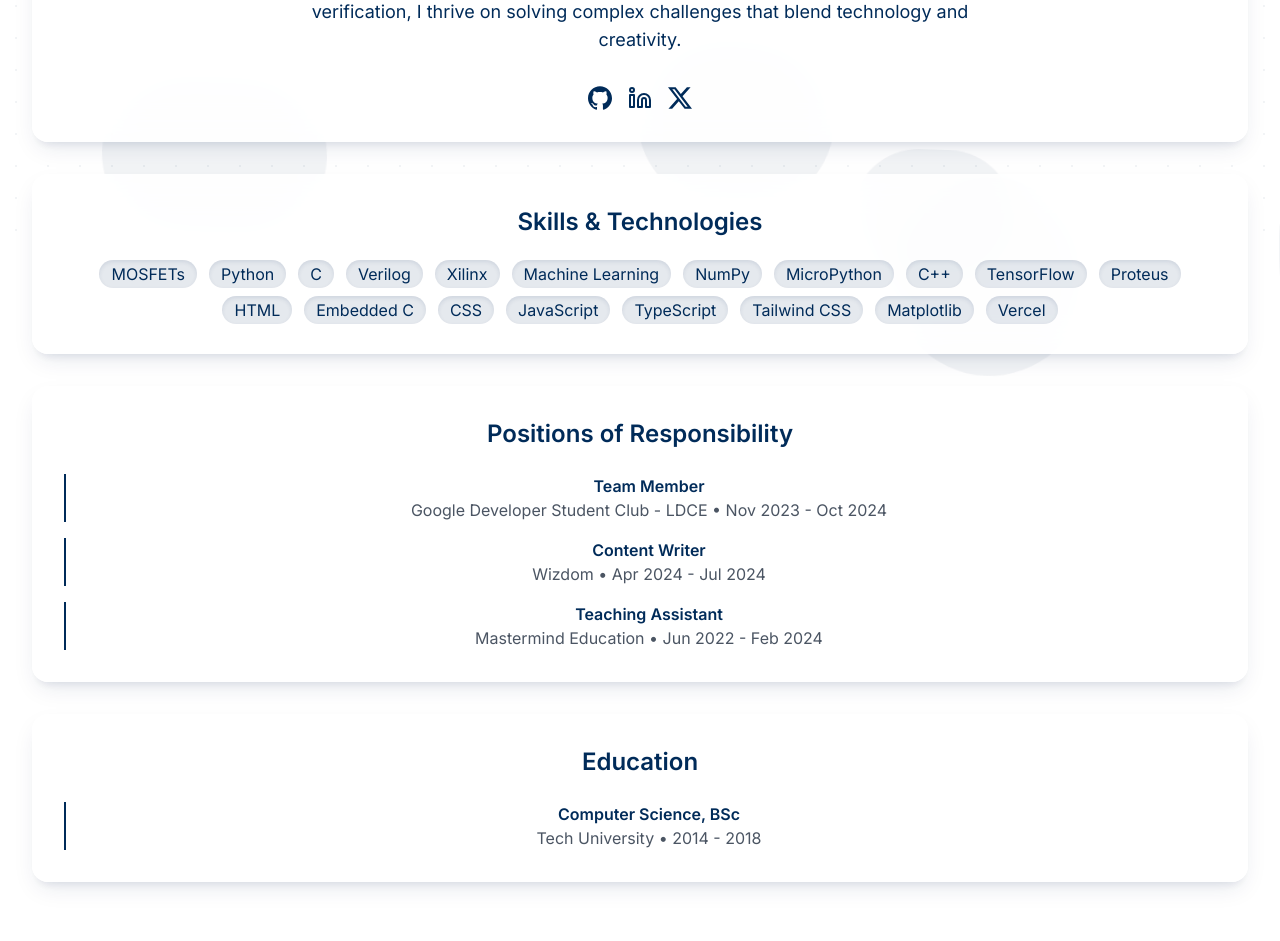
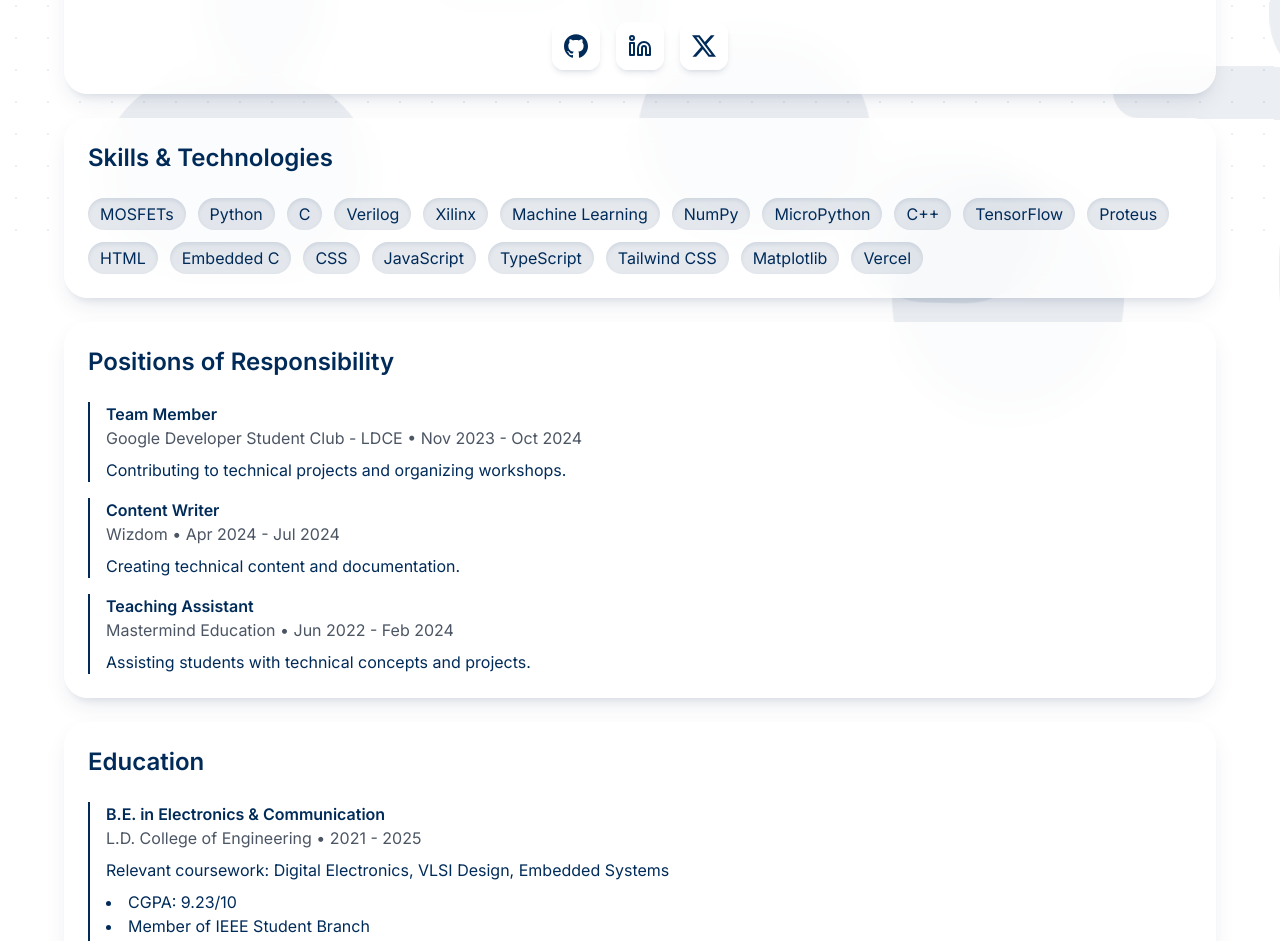
Before and after one commit to ayushilathiya/Portfolio, a Next.js app: page / in a window 1280 px wide. Shown: the part 554-1495 px from the top of the page. Built offline with nearby package versions, Linux system fonts and the light colour scheme.

Commit message:
about me section revamped

```diff
--- a/app/globals.css
+++ b/app/globals.css
@@ -3,31 +3,40 @@
 @tailwind utilities;
 
 :root {
-  --navy: #002b59;  /* Made less dark */
+  --navy: #002b59;
   --navy-light: #003d80;
 }
 
+/* Loading Animation */
+@keyframes navyPulse {
+  0% { opacity: 0; transform: scale(0.95); }
+  50% { opacity: 0.3; transform: scale(1); }
+  100% { opacity: 0; transform: scale(0.95); }
+}
+
+/* Enhanced Float Animation */
 @keyframes float {
   0%, 100% {
     transform: translateY(0) rotate(0);
   }
   50% {
-    transform: translateY(-20px) rotate(5deg);
+    transform: translateY(-30px) rotate(8deg);
   }
 }
 
+/* Enhanced Wave Animation */
 @keyframes wave {
   0%, 100% {
     transform: translateX(0) scaleY(1);
   }
   50% {
-    transform: translateX(-25%) scaleY(0.8);
+    transform: translateX(-35%) scaleY(0.85);
   }
 }
 
 @keyframes pulse {
   0%, 100% {
-    opacity: 0.4;
+    opacity: 0.25;
   }
   50% {
     opacity: 0.1;
@@ -44,15 +53,23 @@
 }
 
 .animate-float {
-  animation: float 10s ease-in-out infinite;
+  animation: float 12s ease-in-out infinite;
 }
 
 .animate-wave {
-  animation: wave 15s ease-in-out infinite;
+  animation: wave 18s ease-in-out infinite;
 }
 
 .animate-pulse-slow {
-  animation: pulse 8s ease-in-out infinite;
+  animation: pulse 10s ease-in-out infinite;
+}
+
+.loading-screen {
+  animation: navyPulse 2s ease-in-out infinite;
+  background-color: var(--navy);
+  position: fixed;
+  inset: 0;
+  z-index: 100;
 }
 
 .text-navy {
@@ -72,8 +89,9 @@
   white-space: nowrap;
   border-right: 3px solid var(--navy);
   width: 0;
-  animation: typing 3.5s steps(40, end) forwards,
-             blink .75s step-end infinite;
+  animation:
+    typing 3.5s steps(40, end) forwards,
+    blink .75s step-end 8;
 }
 
 .typewriter-container {
@@ -120,7 +138,7 @@ html {
 @layer components {
   .skill-box {
     @apply px-3 py-1 rounded-full shadow-inner-lg cursor-pointer
-           transition-all duration-300 hover:scale-110;
+           transition-all duration-300 hover:scale-110 hover:-translate-y-1;
     background-color: rgba(0, 43, 89, 0.1);
     color: var(--navy);
   }
@@ -130,7 +148,8 @@ html {
   }
 
   .section-box {
-    @apply bg-white/90 rounded-2xl shadow-xl p-8 backdrop-blur-lg mb-8;
+    @apply bg-white/80 rounded-3xl shadow-xl p-6 backdrop-blur-lg mb-6
+           transition-all duration-300 hover:-translate-y-1 hover:shadow-2xl;
   }
 
   .navy-graphics {
@@ -139,12 +158,21 @@ html {
 
   .navy-circle {
     @apply absolute rounded-full animate-float;
-    background-color: rgba(0, 43, 89, 0.05);
+    background-color: rgba(0, 43, 89, 0.08);
+  }
+
+  .nav-link {
+    @apply transition-all duration-300 hover:text-navy hover:scale-105 cursor-pointer;
+  }
+
+  .social-link {
+    @apply p-3 rounded-xl bg-white/80 backdrop-blur-sm shadow-lg
+           transition-all duration-300 hover:-translate-y-1 hover:shadow-xl;
   }
 }
 
 .bg-pattern {
   background-image: radial-gradient(var(--navy) 1px, transparent 1px);
   background-size: 32px 32px;
-  opacity: 0.05;
+  opacity: 0.08;
 }
--- a/app/page.tsx
+++ b/app/page.tsx
@@ -7,8 +7,10 @@ import Link from "next/link";
 import Image from "next/image";
 
 export default function Home() {
+  const [mounted, setMounted] = useState(false);
   const [activeSection, setActiveSection] = useState("about");
   const [scrollY, setScrollY] = useState(0);
+  const [loading, setLoading] = useState(true);
   const [floatingElements, setFloatingElements] = useState<Array<{
     width: number;
     height: number;
@@ -19,19 +21,25 @@ export default function Home() {
   }>>([]);
 
   useEffect(() => {
+    setMounted(true);
     setFloatingElements(
-      Array.from({ length: 15 }, () => ({
-        width: Math.random() * 200 + 50,
-        height: Math.random() * 200 + 50,
+      Array.from({ length: 20 }, () => ({
+        width: Math.random() * 250 + 50,
+        height: Math.random() * 250 + 50,
         left: Math.random() * 100,
         top: Math.random() * 100,
         delay: Math.random() * 5,
         duration: Math.random() * 10 + 10,
       }))
     );
+
+    const timer = setTimeout(() => setLoading(false), 2000);
+    return () => clearTimeout(timer);
   }, []);
 
   useEffect(() => {
+    if (!mounted) return;
+
     const handleScroll = () => {
       setScrollY(window.scrollY);
       const sections = ["about", "projects", "blog", "contact"];
@@ -49,15 +57,22 @@ export default function Home() {
 
     window.addEventListener("scroll", handleScroll);
     return () => window.removeEventListener("scroll", handleScroll);
-  }, []);
+  }, [mounted]);
 
   const scrollToSection = (sectionId: string) => {
     const element = document.getElementById(sectionId);
     element?.scrollIntoView({ behavior: "smooth" });
   };
 
+  // Don't render anything until client-side hydration is complete
+  if (!mounted) return null;
+
+  if (loading) {
+    return <div className="loading-screen" />;
+  }
+
   return (
-    <div className="min-h-screen bg-white text-navy relative overflow-hidden">
+    <div className="min-h-screen bg-white text-navy relative overflow-x-hidden">
       {/* Background Graphics */}
       <div className="fixed inset-0 z-0">
         <div className="absolute inset-0 bg-pattern"></div>
@@ -81,7 +96,7 @@ export default function Home() {
 
       {/* Navigation */}
       <nav className="fixed top-0 left-0 right-0 z-50 bg-white/80 backdrop-blur-md shadow-lg">
-        <div className="max-w-7xl mx-auto px-4 sm:px-6 lg:px-8">
+        <div className="max-w-6xl mx-auto px-4 sm:px-6 lg:px-8">
           <div className="flex justify-between h-16">
             <div className="flex items-center">
               <span className="text-2xl font-bold text-navy">Portfolio</span>
@@ -91,11 +106,11 @@ export default function Home() {
                 <button
                   key={section}
                   onClick={() => scrollToSection(section)}
-                  className={`inline-flex items-center px-1 pt-1 text-sm font-medium border-b-2 ${
+                  className={`nav-link inline-flex items-center px-1 pt-1 text-sm font-medium border-b-2 ${
                     activeSection === section
                       ? "border-navy text-navy"
-                      : "border-transparent text-gray-500 hover:text-navy hover:border-navy"
-                  } transition-colors duration-200`}
+                      : "border-transparent text-gray-500"
+                  }`}
                 >
                   {section.charAt(0).toUpperCase() + section.slice(1)}
                 </button>
@@ -109,13 +124,13 @@ export default function Home() {
       <main className="pt-16 relative z-10">
         {/* About Section */}
         <section id="about" className="min-h-screen py-20 px-4 sm:px-6 lg:px-8">
-          <div className="max-w-7xl mx-auto text-center">
+          <div className="max-w-6xl mx-auto">
             <div className="section-box">
               <div className="flex flex-col items-center gap-8">
                 {/* Profile Image */}
                 <div className="w-48 h-48 rounded-full overflow-hidden border-4 border-navy shadow-xl">
                   <Image
-                    src="/your-photo.jpg" // Replace with your photo path
+                    src="/your-photo.jpg"
                     alt="Ayushi Lathiya"
                     width={192}
                     height={192}
@@ -125,75 +140,71 @@ export default function Home() {
 
                 {/* Typewriter Effect */}
                 <div className="typewriter-container">
-                  <h1 className="typewriter text-3xl font-bold">
+                  <h1 className="typewriter text-3xl font-bold text-left">
                     Hi, I'm Ayushi Lathiya
                   </h1>
                 </div>
 
-                <p className="text-lg max-w-2xl mx-auto">
+                <p className="text-lg text-left">
                   I'm a passionate Embedded Systems Developer and VLSI Enthusiast dedicated to crafting innovative and efficient solutions. With expertise in embedded hardware-software integration and a keen interest in VLSI design and verification, I thrive on solving complex challenges that blend technology and creativity.
                 </p>
 
                 <div className="flex space-x-4">
-                  <Link
-                    href="https://github.com/ayushilathiya"
-                    className="text-navy hover:text-navy/80 transition-colors"
-                  >
-                    <SiGithub className="w-6 h-6" />
-                  </Link>
-                  <Link
-                    href="https://www.linkedin.com/in/ayushilathiya/"
-                    className="text-navy hover:text-navy/80 transition-colors"
-                  >
-                    <Linkedin className="w-6 h-6" />
-                  </Link>
-                  <Link
-                    href="https://twitter.com"
-                    className="text-navy hover:text-navy/80 transition-colors"
-                  >
-                    <SiX className="w-6 h-6" />
-                  </Link>
+                  {[
+                    { icon: SiGithub, href: "https://github.com/ayushilathiya", label: "GitHub" },
+                    { icon: Linkedin, href: "https://www.linkedin.com/in/ayushilathiya/", label: "LinkedIn" },
+                    { icon: SiX, href: "https://twitter.com", label: "Twitter" },
+                  ].map((social, index) => (
+                    <Link
+                      key={index}
+                      href={social.href}
+                      className="social-link"
+                      aria-label={social.label}
+                    >
+                      <social.icon className="w-6 h-6" />
+                    </Link>
+                  ))}
                 </div>
               </div>
             </div>
 
             {/* Skills & Technologies */}
             <div className="section-box">
-              <h2 className="text-2xl font-semibold text-navy mb-6">
+              <h2 className="text-2xl font-semibold text-navy mb-6 text-left">
                 Skills & Technologies
               </h2>
-              <div className="flex flex-wrap justify-center gap-3">
+              <div className="flex flex-wrap justify-start gap-3">
                 {[
-                  { name: "MOSFETs", link: "https://example.com/mosfets" },
-                  { name: "Python", link: "https://python.org" },
-                  { name: "C", link: "https://example.com/c" },
-                  { name: "Verilog", link: "https://example.com/verilog" },
-                  { name: "Xilinx", link: "https://www.xilinx.com" },
-                  { name: "Machine Learning", link: "https://example.com/ml" },
-                  { name: "NumPy", link: "https://numpy.org" },
-                  { name: "MicroPython", link: "https://micropython.org" },
-                  { name: "C++", link: "https://example.com/cpp" },
-                  { name: "TensorFlow", link: "https://tensorflow.org" },
-                  { name: "Proteus", link: "https://example.com/proteus" },
-                  { name: "HTML", link: "https://developer.mozilla.org/en-US/docs/Web/HTML" },
-                  { name: "Embedded C", link: "https://example.com/embedded-c" },
-                  { name: "CSS", link: "https://developer.mozilla.org/en-US/docs/Web/CSS" },
-                  { name: "JavaScript", link: "https://developer.mozilla.org/en-US/docs/Web/JavaScript" },
-                  { name: "TypeScript", link: "https://www.typescriptlang.org" },
-                  { name: "Tailwind CSS", link: "https://tailwindcss.com" },
-                  { name: "Matplotlib", link: "https://matplotlib.org" },
-                  { name: "Vercel", link: "https://vercel.com" },
+                  "MOSFETs",
+                  "Python",
+                  "C",
+                  "Verilog",
+                  "Xilinx",
+                  "Machine Learning",
+                  "NumPy",
+                  "MicroPython",
+                  "C++",
+                  "TensorFlow",
+                  "Proteus",
+                  "HTML",
+                  "Embedded C",
+                  "CSS",
+                  "JavaScript",
+                  "TypeScript",
+                  "Tailwind CSS",
+                  "Matplotlib",
+                  "Vercel",
                 ].map((skill) => (
-                  <Link key={skill.name} href={skill.link} target="_blank">
-                    <span className="skill-box">{skill.name}</span>
-                  </Link>
+                  <span key={skill} className="skill-box">
+                    {skill}
+                  </span>
                 ))}
               </div>
             </div>
 
             {/* Positions of Responsibility */}
             <div className="section-box">
-              <h2 className="text-2xl font-semibold text-navy mb-6">
+              <h2 className="text-2xl font-semibold text-navy mb-6 text-left">
                 Positions of Responsibility
               </h2>
               <div className="space-y-4">
@@ -202,11 +213,17 @@ export default function Home() {
                   <p className="text-gray-600">
                     Google Developer Student Club - LDCE • Nov 2023 - Oct 2024
                   </p>
+                  <p className="mt-2">
+                    Contributing to technical projects and organizing workshops.
+                  </p>
                 </div>
                 <div className="border-l-2 border-navy pl-4">
                   <h3 className="font-semibold">Content Writer</h3>
                   <p className="text-gray-600">
                     Wizdom • Apr 2024 - Jul 2024
+                  </p>
+                  <p className="mt-2">
+                    Creating technical content and documentation.
                   </p>
                 </div>
                 <div className="border-l-2 border-navy pl-4">
@@ -214,27 +231,59 @@ export default function Home() {
                   <p className="text-gray-600">
                     Mastermind Education • Jun 2022 - Feb 2024
                   </p>
+                  <p className="mt-2">
+                    Assisting students with technical concepts and projects.
+                  </p>
                 </div>
               </div>
             </div>
 
             {/* Education */}
             <div className="section-box">
-              <h2 className="text-2xl font-semibold text-navy mb-6">
+              <h2 className="text-2xl font-semibold text-navy mb-6 text-left">
                 Education
               </h2>
               <div className="border-l-2 border-navy pl-4">
-                <h3 className="font-semibold">Computer Science, BSc</h3>
+                <h3 className="font-semibold">B.E. in Electronics & Communication</h3>
                 <p className="text-gray-600">
-                  Tech University • 2014 - 2018
+                  L.D. College of Engineering • 2021 - 2025
                 </p>
+                <p className="mt-2">
+                  Relevant coursework: Digital Electronics, VLSI Design, Embedded Systems
+                </p>
+                <ul className="mt-2 list-disc list-inside">
+                  <li>CGPA: 9.23/10</li>
+                  <li>Member of IEEE Student Branch</li>
+                  <li>Technical Team Lead for College Projects</li>
+                </ul>
               </div>
             </div>
           </div>
         </section>
 
-        {/* Keep other sections (projects, blog, contact) as they were */}
-        {/* ... */}
+        {/* Projects Section */}
+        <section id="projects" className="min-h-screen py-20 px-4 sm:px-6 lg:px-8">
+          <div className="max-w-6xl mx-auto">
+            <h2 className="text-3xl font-bold text-navy mb-8">Projects</h2>
+            {/* Add your projects content here */}
+          </div>
+        </section>
+
+        {/* Blog Section */}
+        <section id="blog" className="min-h-screen py-20 px-4 sm:px-6 lg:px-8">
+          <div className="max-w-6xl mx-auto">
+            <h2 className="text-3xl font-bold text-navy mb-8">Blog</h2>
+            {/* Add your blog content here */}
+          </div>
+        </section>
+
+        {/* Contact Section */}
+        <section id="contact" className="min-h-screen py-20 px-4 sm:px-6 lg:px-8">
+          <div className="max-w-6xl mx-auto">
+            <h2 className="text-3xl font-bold text-navy mb-8">Contact</h2>
+            {/* Add your contact content here */}
+          </div>
+        </section>
       </main>
     </div>
   );
```
